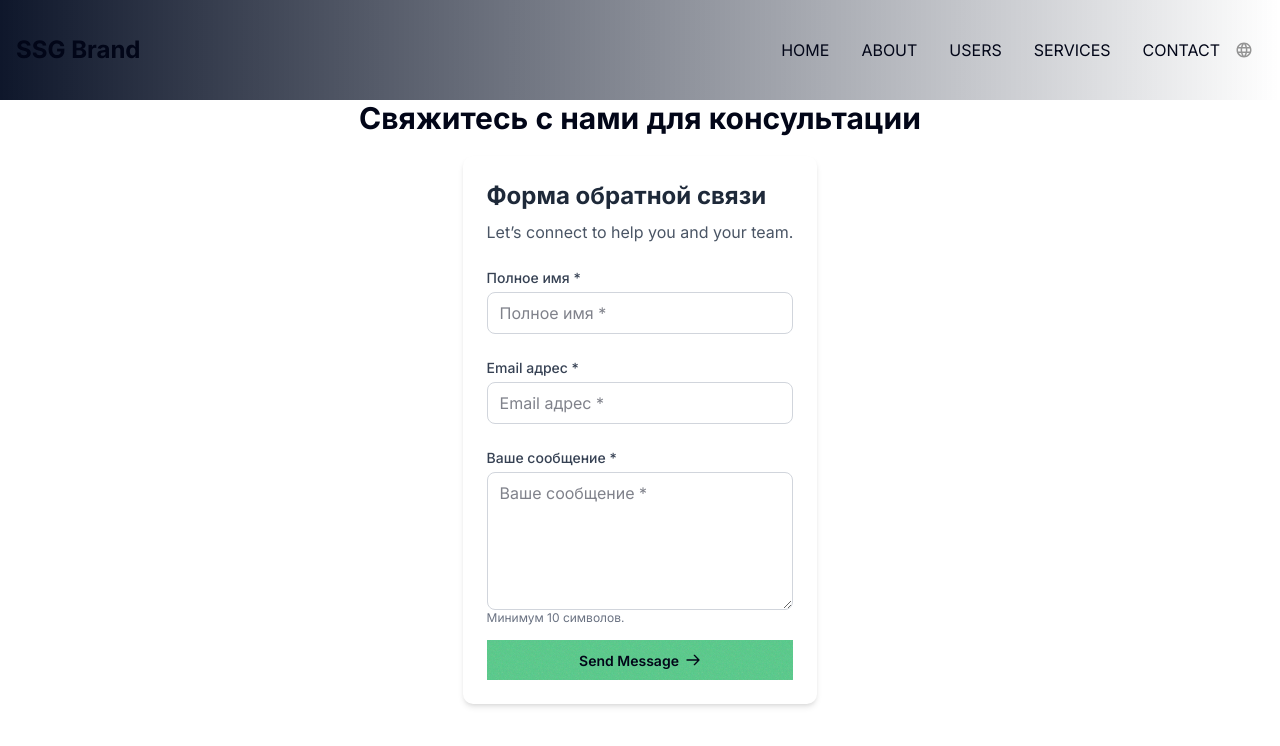
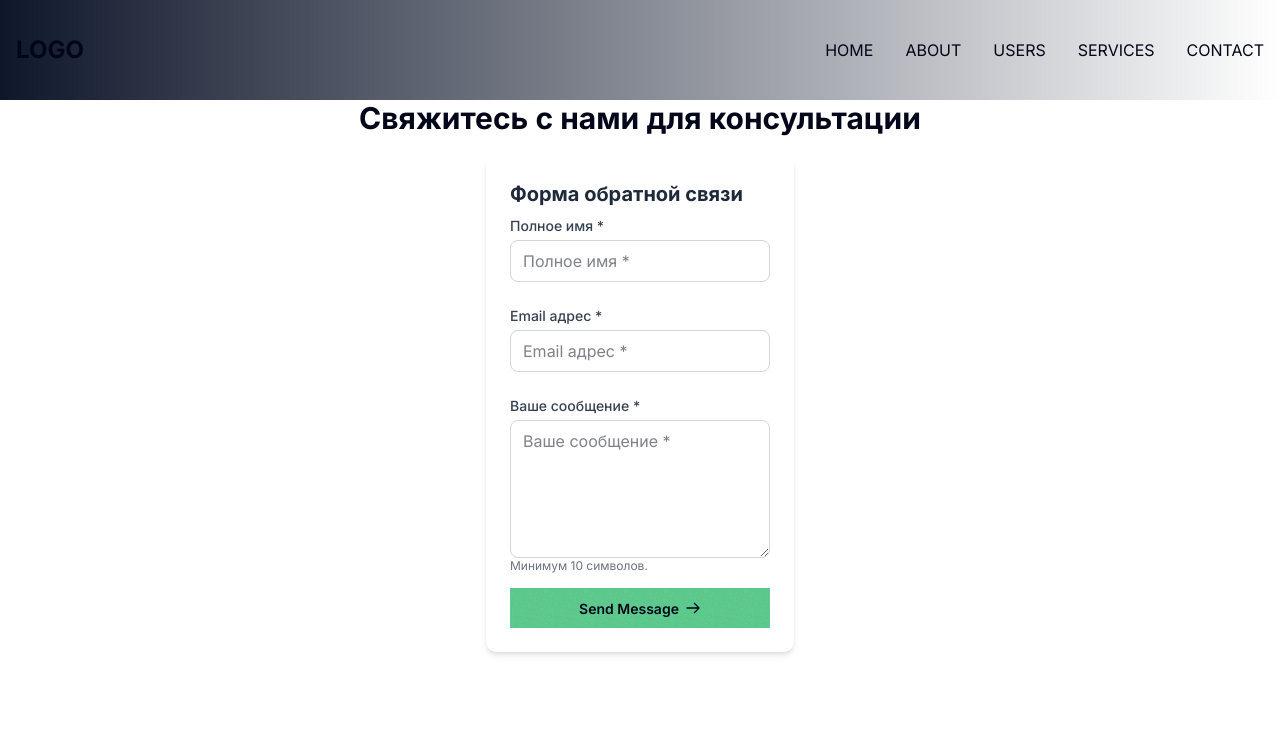
Before and after one commit to AlixandrN/ssg-dev-outstaff, a Next.js app: page /contact in a window 1280 px wide. Shown: the top 746 px of the page. Built offline with nearby package versions, Linux system fonts and the light colour scheme.

Commit message:
updated header and main layout

```diff
--- a/app/layout.tsx
+++ b/app/layout.tsx
@@ -1,6 +1,5 @@
 import type { Metadata } from "next";
 import { Inter } from "next/font/google";
-import I18nProvider from "@/app/providers/I18nProvider";
 import "./globals.css";
 import { Header } from "@/components/Header";
 
@@ -28,14 +27,12 @@ export default function RootLayout({
   children: React.ReactNode;
 }) {
   return (
-    <html lang="en">
+    <html lang="ru">
       <body className={`${inter.className} bg-neutral-content`}>
-        <I18nProvider>
-          <main className={" p-0 pt-[100px] bg-inherit h-full"}>
-            <Header />
-            {children}
-          </main>
-        </I18nProvider>
+        <main className={" p-0 pt-[100px] bg-inherit h-full"}>
+          <Header />
+          {children}
+        </main>
       </body>
     </html>
   );
--- a/components/Header/Logo.tsx
+++ b/components/Header/Logo.tsx
@@ -1,5 +1,3 @@
-import React from "react";
-
 export const Logo = ({ isScrolled }: { isScrolled?: boolean }) => {
   return (
     <h1
@@ -7,7 +5,7 @@ export const Logo = ({ isScrolled }: { isScrolled?: boolean }) => {
         isScrolled ? "text-xl" : "text-2xl"
       }`}
     >
-      SSG Brand
+      LOGO
     </h1>
   );
 };
--- a/components/Header/index.tsx
+++ b/components/Header/index.tsx
@@ -5,7 +5,6 @@ import { Logo } from "./Logo";
 import { NavDesktop } from "./NavDesktop";
 import { BurgerButton } from "./BurgerButton";
 import { NavMobile } from "./NavMobile";
-import { DesktopLanguageSwitcher } from "../ui/LanguageSwitcher/DesktopLanguageSwitcher";
 
 export const Header = () => {
   const [isMobileMenuOpen, setIsMobileMenuOpen] = useState(false);
@@ -38,7 +37,7 @@ export const Header = () => {
         ${
           isScrolled
             ? "backdrop-blur-sm shadow-lg py-3"
-            : "bg-gradient-to-r from-primary to-secondary-dark text-primary-content h-[100px] flex items-center"
+            : "bg-linear-to-r from-primary to-secondary-dark text-primary-content h-[100px] flex items-center"
         }
         ${isMobileMenuOpen ? "bg-primary text-primary-content" : ""}
       `}
@@ -48,7 +47,6 @@ export const Header = () => {
             <Logo isScrolled={isScrolled} />
             <div className="flex items-center justify-between">
               <NavDesktop />
-              <DesktopLanguageSwitcher />
               <BurgerButton
                 toggleBurgerMenu={toggleBurgerMenu}
                 isBurgerMenuOpen={isMobileMenuOpen}
--- a/components/forms/CustomerForm.tsx
+++ b/components/forms/CustomerForm.tsx
@@ -47,17 +47,14 @@ export const CustomerForm = () => {
   return (
     <form
       onSubmit={handleSubmit}
-      className="max-w-md p-6 bg-white rounded-lg shadow-md"
+      className="max-w-md p-6 bg-white md:rounded-lg shadow-md w-full md:w-auto h-[calc(100vh-200px)] md:h-auto"
       noValidate
       aria-labelledby="form-title"
       aria-describedby="form-description"
     >
-      <h1 id="form-title" className="text-2xl font-bold mb-2 text-gray-800">
+      <h1 id="form-title" className="text-xl font-bold mb-2 text-gray-800">
         Форма обратной связи
       </h1>
-      <p id="form-description" className="text-gray-600 mb-6">
-        Let’s connect to help you and your team.
-      </p>
       <InputLabel
         id="name"
         value={customerData.name}
```
